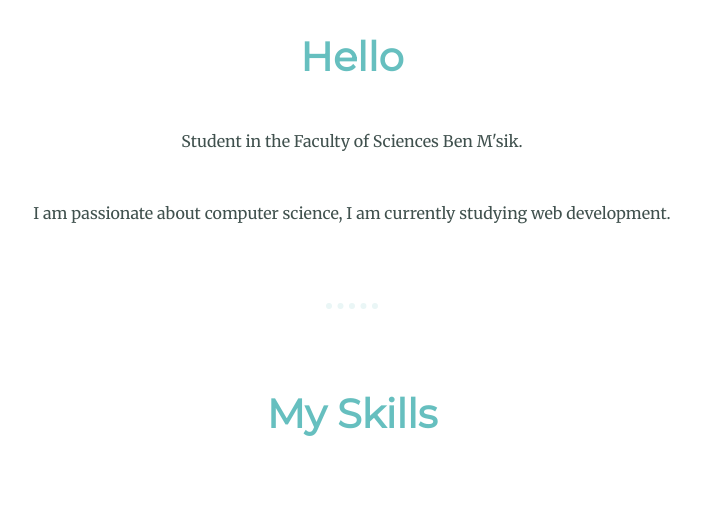
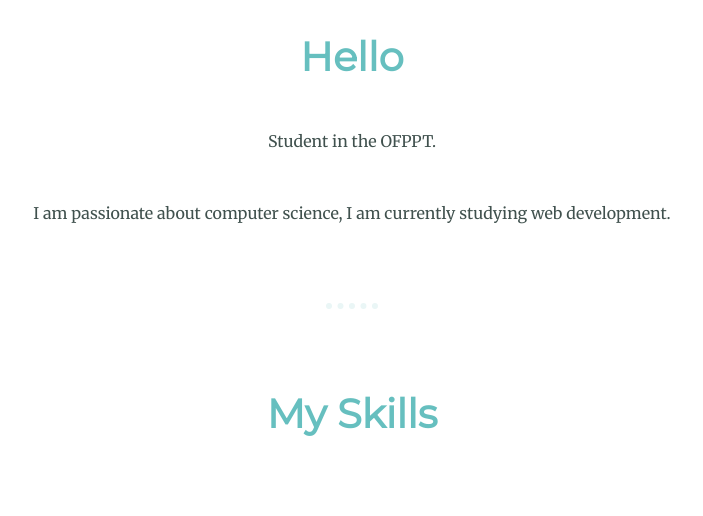
Before and after one commit to Andorlistick/My-Site, a plain HTML site: page index.html in a window 1280 px wide. Shown: the part 1060-1576 px from the top of the page, without its empty margins (288-991 px from the left). Drawn offline with Linux system fonts and the light colour scheme.

Commit message:
Update index.html

```diff
--- a/index.html
+++ b/index.html
@@ -23,7 +23,7 @@
     <div class="profile">
       <img class="profile-img" src="images/penguin.png" alt="my-profile">
       <h2>Hello</h2>
-      <p>Student in the Faculty of Sciences Ben M'sik.</p> <br>
+      <p>Student in the OFPPT.</p> <br>
       <p>I am passionate about computer science, I am currently studying web development.</p>
     </div>
     <hr>
```
